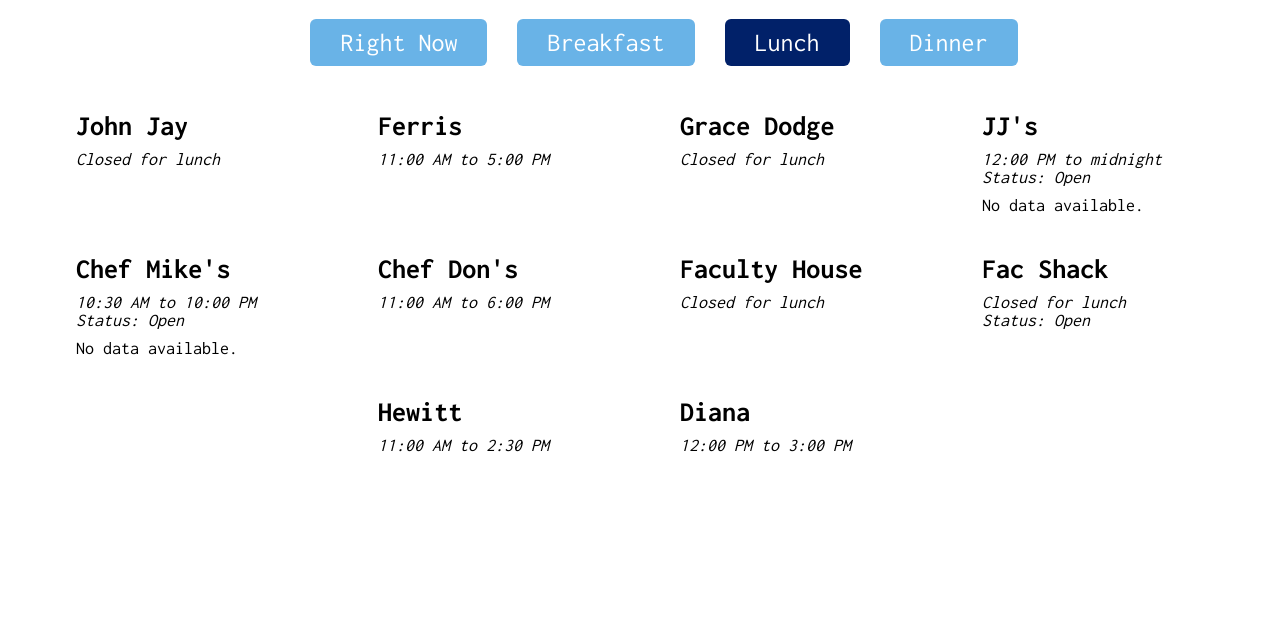
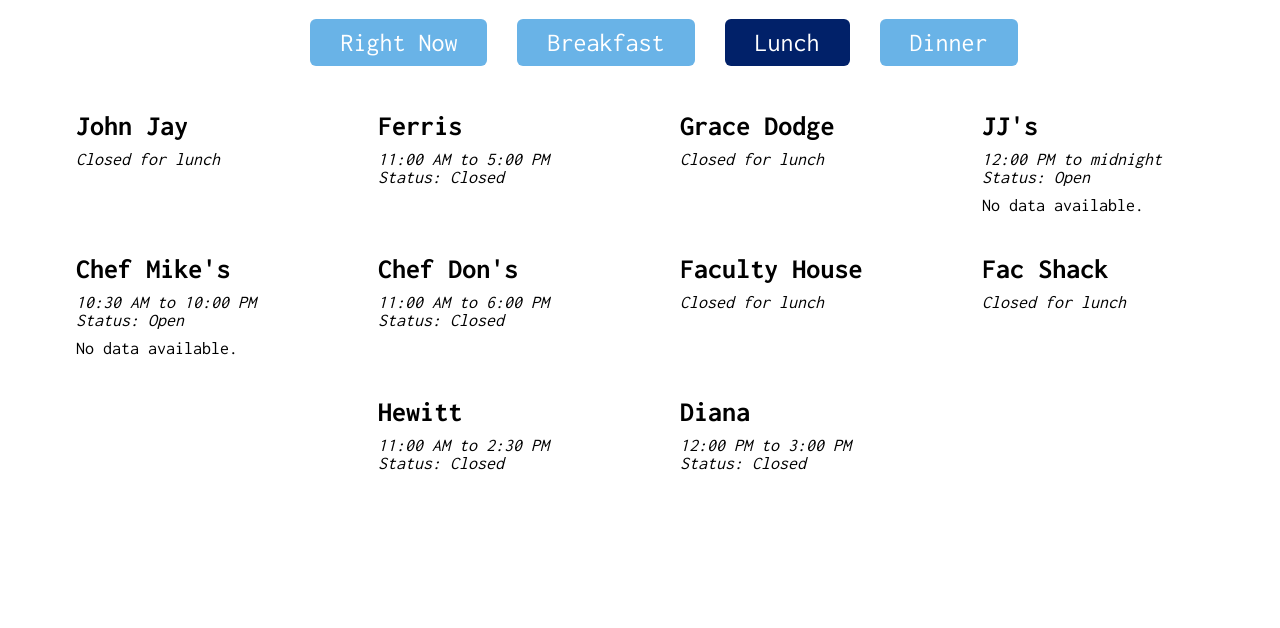
Before and after one commit to caroline-smyth/lion-dine, a Flask app: page /lunch in a window 1280 px wide. Shown: the part 238-866 px from the top of the page. Before the commit the page ends 690 px from the top, so only its background shows below. Run offline with Flask 3, Linux system fonts and the light colour scheme; data that the repository does not hold is empty.

Commit message:
closed/open bugs

```diff
--- a/app.py
+++ b/app.py
@@ -307,21 +307,21 @@ def open_at_meal(meal):
     for hall_name, is_open_func in closed_check:
       # Initialize with hours for all halls
       filtered_halls[hall_name] = {
-          "status": "Open" if is_open_func() else f"Closed for breakfast",
+          "status": "Open" if is_open_func() else f"Closed",
           "hours": b_hours.get(hall_name, "Hours not available"),
       }
   elif meal == "lunch":
     for hall_name, is_open_func in closed_check:
       # Initialize with hours for all halls
       filtered_halls[hall_name] = {
-          "status": "Open" if is_open_func() else f"Closed for lunch",
+          "status": "Open" if is_open_func() else f"Closed",
           "hours": l_hours.get(hall_name, "Hours not available"),
       }
   else:
     for hall_name, is_open_func in closed_check:
       # Initialize with hours for all halls
       filtered_halls[hall_name] = {
-          "status": "Open" if is_open_func() else f"Closed for dinner",
+          "status": "Open" if is_open_func() else f"Closed",
           "hours": d_hours.get(hall_name, "Hours not available"),
       }
 
--- a/templates/index.html
+++ b/templates/index.html
@@ -71,7 +71,7 @@
           </a>
           <div class="timing">
             <div class="hours">{{ hall_info.hours }}</div>
-            {% if not hall_info.status.startswith("Closed") %}
+            {% if not hall_info.hours.startswith("Closed") %}
             <div class="status">Status: {{ hall_info.status }}</div>
             {% endif %}
           </div>
--- a/time_functions.py
+++ b/time_functions.py
@@ -232,9 +232,8 @@ def hewitt_open():
     return True
 
 def diana_open():
-  return not (
-    (now.weekday() in [0,1,2,3] and (now.hour < 9 or now.hour in [15,16])) or
-    (now.weekday() == 4 and (now.hour < 9 or now.hour >= 15)) or
-    (now.weekday() == 5) or
-    (now.weekday() == 6 and (now.hour < 12 or now.hour > 20))
-  )
+  if ((now.weekday() in [0,1,2,3] and (now.hour < 9 or now.hour in [15,16])) or (now.weekday() == 4 and (now.hour < 9 or now.hour >= 15)) or ((now.weekday() == 5) or (now.weekday() == 6 and (now.hour < 12 or now.hour >= 20)))
+  ):
+    return False
+  else:
+    return True
```
